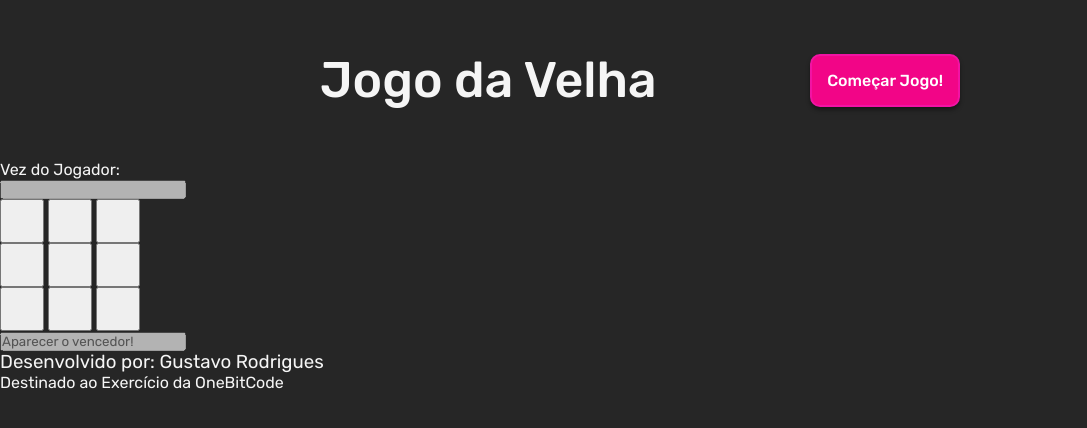
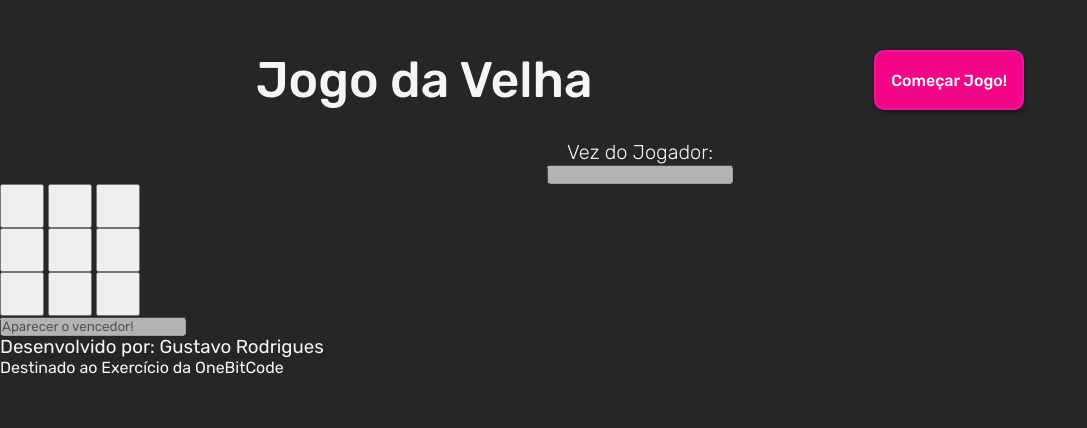
Before and after one commit to gustaRC/Curso_OneBitCode, a plain HTML site: page Modulo_DOM/Exercicio_JogoDaVelha/index.html in a window 1280 px wide. Shown: the whole page, without its empty margins (0-1087 px from the left). Drawn offline with Linux system fonts and the light colour scheme.

Commit message:
update manha jogo da velha

```diff
--- a/Modulo_DOM/Exercicio_JogoDaVelha/index.html
+++ b/Modulo_DOM/Exercicio_JogoDaVelha/index.html
@@ -1,11 +1,11 @@
 <!DOCTYPE html>
 <html lang="en">
   <head>
-    <meta charset="UTF-8">
-    <meta http-equiv="X-UA-Compatible" content="IE=edge">
-    <meta name="viewport" content="width=device-width, initial-scale=1.0">
+    <meta charset="UTF-8" />
+    <meta http-equiv="X-UA-Compatible" content="IE=edge" />
+    <meta name="viewport" content="width=device-width, initial-scale=1.0" />
     <title>Exercício - Jogo da Velha</title>
-    <link rel="stylesheet" href="style.css">
+    <link rel="stylesheet" href="style.css" />
     <script src="script.js" defer></script>
   </head>
   <body>
@@ -14,11 +14,10 @@
         <h1>Jogo da Velha</h1>
         <button id="startBtn">Começar Jogo!</button>
       </div>
-        <div>
-            <p>Vez do Jogador: </p>
-            <input type="text" id="nameCurrentPlayer" value="" disabled>
+      <div class="currentPlayerDiv">
+        <p>Vez do Jogador:</p>
+        <input type="text" id="nameCurrentPlayer" value="" disabled />
       </div>
-
     </header>
 
     <main class="Game">
@@ -37,11 +36,10 @@
         <button class="btnCaseGame" id="btn8" data-value=""></button>
         <button class="btnCaseGame" id="btn9" data-value=""></button>
       </div>
-
     </main>
 
     <footer>
-        <input type="text" value="Aparecer o vencedor!" id="winner" disabled>
+      <input type="text" value="Aparecer o vencedor!" id="winner" disabled />
       <h3>Desenvolvido por: Gustavo Rodrigues</h3>
       <p>Destinado ao Exercício da OneBitCode</p>
     </footer>
--- a/Modulo_DOM/Exercicio_JogoDaVelha/style.css
+++ b/Modulo_DOM/Exercicio_JogoDaVelha/style.css
@@ -1,4 +1,4 @@
-@import url('https://fonts.googleapis.com/css2?family=Rubik:ital,wght@0,300;0,400;0,500;1,300&display=swap');
+@import url("https://fonts.googleapis.com/css2?family=Rubik:ital,wght@0,300;0,400;0,500;1,300&display=swap");
 
 * {
   font-family: Rubik, sans-serif;
@@ -12,15 +12,24 @@ body {
   color: #f5f5f5;
 }
 
-.header1 {
+header {
   display: flex;
   margin: 0 auto;
-  max-width: 50%;
-  position: relative;
-  padding: 50px;
+  max-width: 60%;
   align-items: center;
   justify-content: space-between;
   text-align: center;
+  position: relative;
+  flex-direction: column;
+}
+
+.header1 {
+  display: flex;
+  justify-content: space-between;
+  width: 100%;
+  position: relative;
+  padding: 50px;
+  padding-bottom: 30px;
 }
 
 .header1 h1 {
@@ -31,13 +40,13 @@ body {
 #startBtn {
   padding: 15px;
   border-radius: 10px;
-  background-color: #F20587;
+  background-color: #f20587;
   font-weight: 500;
   font-size: 16px;
   color: #ffffff;
-  border: 2px solid #F213A4;
+  border: 2px solid #f213a4;
   /* offset-x | offset-y | blur-radius | color */
-  box-shadow: 0px 3px 4px rgba(0, 0, 0, 0.4);
+  box-shadow: 1px 3px 4px rgba(0, 0, 0, 0.4);
   cursor: pointer;
 }
 
@@ -48,3 +57,15 @@ body {
 .btnCaseGame {
   padding: 20px;
 }
+
+.currentPlayerDiv {
+  display: inline-block;
+}
+
+.currentPlayerDiv p {
+  font-size: 20px;
+  font-weight: 300;
+}
+
+.currentPlayerDiv input {
+}
```
Lines whose indentation alone changed are shown as unchanged.
